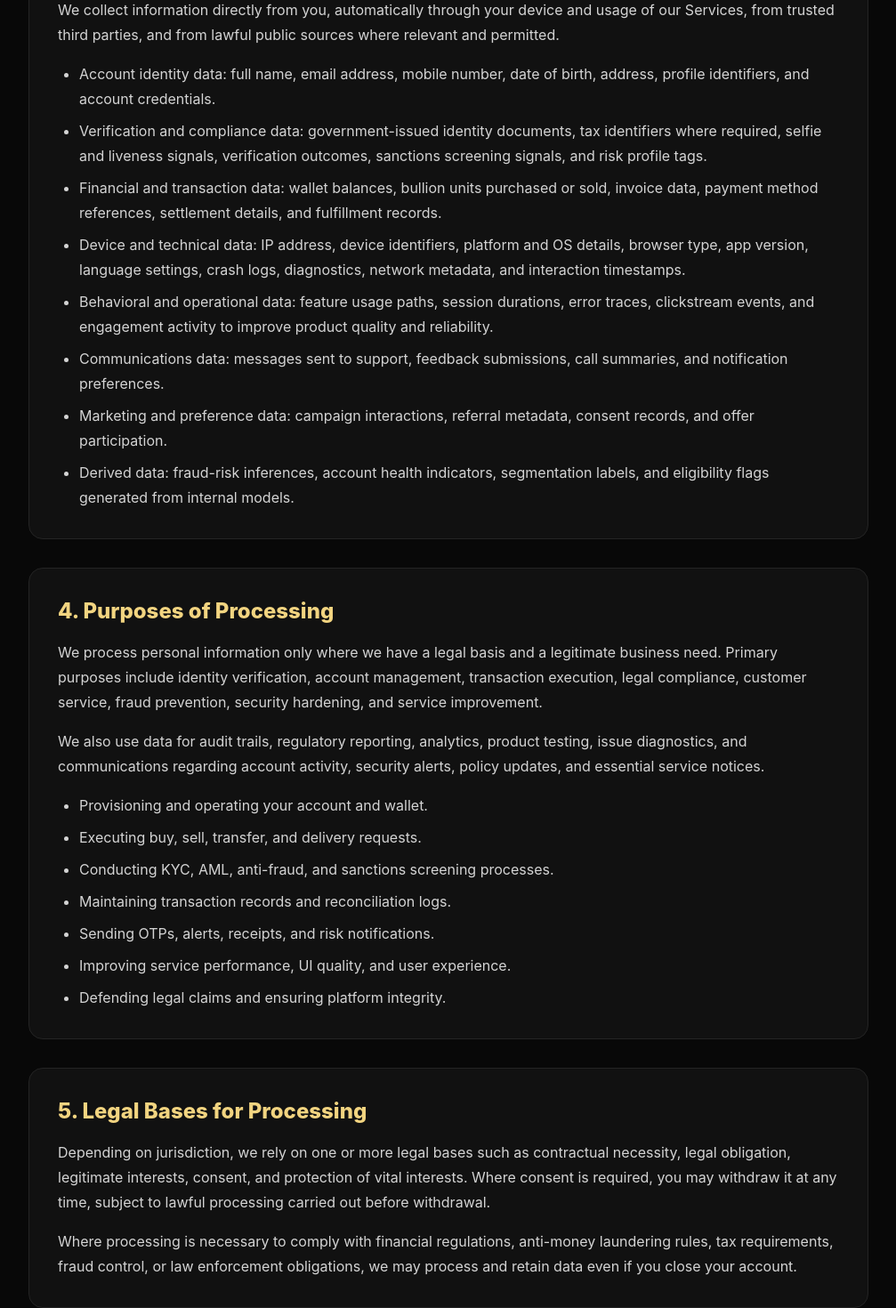
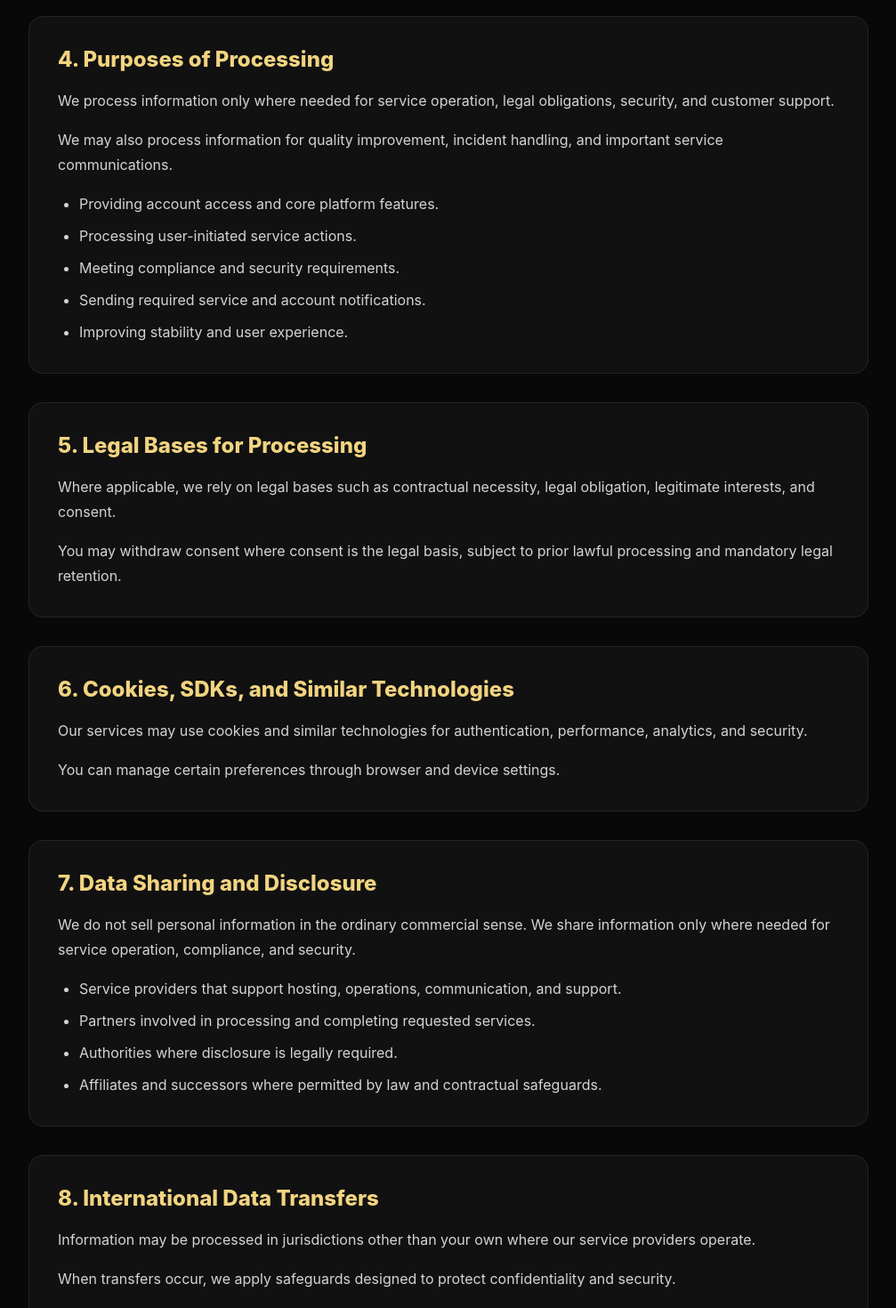
Before and after one commit to jobsforceai/user-frontend, a Next.js app: page /privacy-policy in a window 1280 px wide. Shown: the part 1140-2610 px from the top of the page at 89% size, without its empty margins (136-1143 px from the left). Built offline with nearby package versions, Linux system fonts and the light colour scheme.

Commit message:
updated page.tsx

```diff
--- a/app/privacy-policy/page.tsx
+++ b/app/privacy-policy/page.tsx
@@ -9,162 +9,157 @@ const sections: Array<{ title: string; paragraphs: string[]; bullets?: string[]
   {
     title: "1. Introduction",
     paragraphs: [
-      "This Privacy Policy describes how SG Gold, its affiliates, service providers, and authorized partners collect, use, process, disclose, transfer, retain, and protect personal information when you access, browse, register for, or use our websites, mobile applications, digital bullion products, wallet services, payment features, customer support channels, and related offerings (collectively, the Services).",
-      "We are committed to responsible data practices, transparency, and security. This policy is intentionally comprehensive to support informed consent and to satisfy legal and regulatory expectations in jurisdictions where we operate. By creating an account, completing identity verification, or otherwise using the Services, you acknowledge that you have read and understood this Privacy Policy.",
-      "If you do not agree with this Privacy Policy, please discontinue use of the Services. We may provide supplementary privacy notices for region-specific products, promotions, or legal obligations, and those notices should be read together with this policy.",
+      "This Privacy Policy explains, at a high level, how SG Gold handles information when you use our website, apps, and related services.",
+      "We follow data minimization, security, and transparency principles and use information only for service delivery, legal compliance, and support.",
+      "If you do not agree with this Privacy Policy, please discontinue use of the Services.",
     ],
   },
   {
     title: "2. Scope and Applicability",
     paragraphs: [
-      "This Privacy Policy applies to information processed in connection with all SG Gold digital channels, including but not limited to account onboarding, identity verification, bullion purchase and sale workflows, delivery scheduling, scheme enrollment, referral and rewards programs, payment reconciliation, support interactions, security reviews, and fraud prevention systems.",
-      "This policy applies to current, former, and prospective users, and may also apply to visitors who interact with our support forms, marketing pages, and communications channels.",
+      "This Privacy Policy applies to information processed through SG Gold digital channels, including account, transaction, support, and security workflows.",
+      "It applies to users and visitors who interact with our services and official communication channels.",
     ],
   },
   {
     title: "3. Information We Collect",
     paragraphs: [
-      "We collect information directly from you, automatically through your device and usage of our Services, from trusted third parties, and from lawful public sources where relevant and permitted.",
+      "We collect information directly from you, from your use of our Services, and from trusted partners where required to provide the service.",
     ],
     bullets: [
-      "Account identity data: full name, email address, mobile number, date of birth, address, profile identifiers, and account credentials.",
-      "Verification and compliance data: government-issued identity documents, tax identifiers where required, selfie and liveness signals, verification outcomes, sanctions screening signals, and risk profile tags.",
-      "Financial and transaction data: wallet balances, bullion units purchased or sold, invoice data, payment method references, settlement details, and fulfillment records.",
-      "Device and technical data: IP address, device identifiers, platform and OS details, browser type, app version, language settings, crash logs, diagnostics, network metadata, and interaction timestamps.",
-      "Behavioral and operational data: feature usage paths, session durations, error traces, clickstream events, and engagement activity to improve product quality and reliability.",
-      "Communications data: messages sent to support, feedback submissions, call summaries, and notification preferences.",
-      "Marketing and preference data: campaign interactions, referral metadata, consent records, and offer participation.",
-      "Derived data: fraud-risk inferences, account health indicators, segmentation labels, and eligibility flags generated from internal models.",
+      "Account information you provide during onboarding and profile management.",
+      "Service and transaction information required to deliver SG Gold features.",
+      "Technical information needed for app reliability, security, and fraud prevention.",
+      "Communication and preference information when you contact support or manage notifications.",
     ],
   },
   {
     title: "4. Purposes of Processing",
     paragraphs: [
-      "We process personal information only where we have a legal basis and a legitimate business need. Primary purposes include identity verification, account management, transaction execution, legal compliance, customer service, fraud prevention, security hardening, and service improvement.",
-      "We also use data for audit trails, regulatory reporting, analytics, product testing, issue diagnostics, and communications regarding account activity, security alerts, policy updates, and essential service notices.",
+      "We process information only where needed for service operation, legal obligations, security, and customer support.",
+      "We may also process information for quality improvement, incident handling, and important service communications.",
     ],
     bullets: [
-      "Provisioning and operating your account and wallet.",
-      "Executing buy, sell, transfer, and delivery requests.",
-      "Conducting KYC, AML, anti-fraud, and sanctions screening processes.",
-      "Maintaining transaction records and reconciliation logs.",
-      "Sending OTPs, alerts, receipts, and risk notifications.",
-      "Improving service performance, UI quality, and user experience.",
-      "Defending legal claims and ensuring platform integrity.",
+      "Providing account access and core platform features.",
+      "Processing user-initiated service actions.",
+      "Meeting compliance and security requirements.",
+      "Sending required service and account notifications.",
+      "Improving stability and user experience.",
     ],
   },
   {
     title: "5. Legal Bases for Processing",
     paragraphs: [
-      "Depending on jurisdiction, we rely on one or more legal bases such as contractual necessity, legal obligation, legitimate interests, consent, and protection of vital interests. Where consent is required, you may withdraw it at any time, subject to lawful processing carried out before withdrawal.",
-      "Where processing is necessary to comply with financial regulations, anti-money laundering rules, tax requirements, fraud control, or law enforcement obligations, we may process and retain data even if you close your account.",
+      "Where applicable, we rely on legal bases such as contractual necessity, legal obligation, legitimate interests, and consent.",
+      "You may withdraw consent where consent is the legal basis, subject to prior lawful processing and mandatory legal retention.",
     ],
   },
   {
     title: "6. Cookies, SDKs, and Similar Technologies",
     paragraphs: [
-      "Our web and app properties may use cookies, local storage, pixels, SDK instrumentation, and similar technologies for authentication, session continuity, fraud defense, performance monitoring, diagnostics, and analytics.",
-      "You can manage browser cookie settings and certain in-app permissions. Disabling some technologies may reduce availability of important account and security functions.",
+      "Our services may use cookies and similar technologies for authentication, performance, analytics, and security.",
+      "You can manage certain preferences through browser and device settings.",
     ],
   },
   {
     title: "7. Data Sharing and Disclosure",
     paragraphs: [
-      "We do not sell personal information in the ordinary commercial sense. We disclose data only where necessary to deliver Services, satisfy legal obligations, maintain security, and support core operations.",
+      "We do not sell personal information in the ordinary commercial sense. We share information only where needed for service operation, compliance, and security.",
     ],
     bullets: [
-      "Service providers: cloud infrastructure, payment processors, communications vendors, analytics vendors, and customer support tooling providers under contractual safeguards.",
-      "Compliance and verification partners: identity verification, sanctions screening, fraud detection, and risk intelligence providers.",
-      "Financial and logistics partners: banks, payment gateways, vaulting entities, fulfillment and delivery partners, and settlement processors where needed for a requested transaction.",
-      "Group entities and affiliates for lawful internal governance, support, security operations, and consolidated reporting.",
-      "Regulators, courts, law enforcement, and public authorities where legally required or where disclosure is necessary to protect rights, property, and safety.",
-      "Corporate transactions such as mergers, acquisitions, financing, reorganization, insolvency, or asset transfer subject to confidentiality and lawful notice requirements.",
+      "Service providers that support hosting, operations, communication, and support.",
+      "Partners involved in processing and completing requested services.",
+      "Authorities where disclosure is legally required.",
+      "Affiliates and successors where permitted by law and contractual safeguards.",
     ],
   },
   {
     title: "8. International Data Transfers",
     paragraphs: [
-      "Your information may be processed in countries other than your own. Where cross-border transfers occur, we implement safeguards such as contractual protections, access controls, data minimization, encryption, and transfer impact assessments where applicable.",
-      "By using the Services, you acknowledge that your information may be transferred and processed under systems and controls that are designed to maintain comparable levels of protection.",
+      "Information may be processed in jurisdictions other than your own where our service providers operate.",
+      "When transfers occur, we apply safeguards designed to protect confidentiality and security.",
     ],
   },
   {
     title: "9. Data Retention",
     paragraphs: [
-      "We retain personal information for as long as necessary to provide Services, maintain records, comply with legal obligations, resolve disputes, enforce agreements, and support security and anti-fraud functions.",
-      "Retention periods depend on data category, account status, transaction history, legal requirements, and regulatory standards. When retention is no longer required, we delete, anonymize, or securely archive information in accordance with applicable rules.",
+      "We retain information only for as long as needed for service delivery, legal obligations, dispute handling, and security.",
+      "When retention is no longer required, information is deleted, anonymized, or securely archived as applicable.",
     ],
   },
   {
     title: "10. Security Measures",
     paragraphs: [
-      "We maintain layered administrative, technical, and physical controls designed to protect confidentiality, integrity, and availability of data. Controls may include encryption in transit, encryption at rest, tokenization, least-privilege access, monitoring, logging, anomaly detection, vulnerability management, incident response procedures, and role-based access governance.",
-      "No method of transmission or storage is absolutely secure. You are responsible for maintaining the confidentiality of account credentials, enabling device-level security, and promptly notifying us of suspected unauthorized activity.",
+      "We apply administrative, technical, and organizational measures to protect confidentiality, integrity, and availability of information.",
+      "No system is completely risk-free, and users should also protect account credentials and report suspicious activity promptly.",
     ],
   },
   {
     title: "11. Your Privacy Rights",
     paragraphs: [
-      "Depending on your location, you may have rights including access, correction, deletion, portability, objection, restriction, and withdrawal of consent. You may also have rights related to automated decision-making and complaint submission to supervisory authorities.",
-      "We may need to verify identity before processing requests. Some rights may be limited where data retention or processing is legally required for security, compliance, anti-fraud, or contractual obligations.",
+      "Depending on local law, you may have rights such as access, correction, deletion, and withdrawal of consent.",
+      "We may verify identity before fulfilling requests and may retain limited information where legally required.",
     ],
   },
   {
     title: "12. Children and Age Restrictions",
     paragraphs: [
-      "Our Services are not directed to minors and are intended only for users of legal age to enter financial transactions under applicable law. We do not knowingly collect personal information from children. If we become aware of unauthorized collection, we will take appropriate steps to delete or restrict such information.",
+      "Our Services are intended for users of legal age under applicable law and are not directed to children.",
     ],
   },
   {
     title: "13. Third-Party Services and Links",
     paragraphs: [
-      "Our Services may include links to third-party websites, payment experiences, and tools that are not operated by SG Gold. We are not responsible for the content, security, or privacy practices of third parties. You should review applicable third-party privacy notices before sharing information.",
+      "Our Services may include third-party tools or links. Their privacy practices are governed by their own policies.",
     ],
   },
   {
     title: "14. Marketing Communications",
     paragraphs: [
-      "We may send account-related communications, educational content, and promotional messages where permitted. You can manage marketing preferences through available settings or unsubscribe links. Transactional and security notifications are typically mandatory for account safety and service continuity.",
+      "We may send service and marketing communications where permitted.",
+      "You can opt out of non-essential marketing messages through available controls.",
     ],
   },
   {
     title: "15. Automated Processing and Fraud Defense",
     paragraphs: [
-      "We use rule-based and statistical systems to identify suspicious patterns, reduce abuse, and protect users. This may include velocity checks, behavioral signals, geolocation indicators, device fingerprints, and transactional anomaly scoring.",
-      "Automated systems may contribute to decisions such as temporary risk holds, verification escalation, or additional review requirements. Where required by law, we provide mechanisms to request review.",
+      "We use automated and manual controls to support security, fraud prevention, and platform reliability.",
+      "Where required by law, additional review channels may be provided.",
     ],
   },
   {
     title: "16. Incident Management",
     paragraphs: [
-      "We maintain procedures to detect, investigate, contain, and remediate security incidents. Where legally required, we may provide notice to users, regulators, and other stakeholders. Incident records may be retained for legal and operational purposes.",
+      "We maintain procedures to detect, investigate, and respond to security incidents.",
+      "Where required by law, we may provide notifications to affected users or authorities.",
     ],
   },
   {
     title: "17. Data Accuracy and User Responsibilities",
     paragraphs: [
-      "You agree to provide accurate and current information and to update your account when details change. Inaccurate information may lead to account restrictions, delayed transactions, or compliance escalations.",
-      "You are responsible for safeguarding credentials, monitoring account activity, and reporting unauthorized use immediately.",
+      "You are responsible for providing accurate information and safeguarding your account credentials.",
+      "Please report unauthorized use or account concerns through official support channels.",
     ],
   },
   {
     title: "18. Regional Disclosures",
     paragraphs: [
-      "Users in specific jurisdictions may receive supplemental notices describing region-specific rights and disclosures, including lawful basis details, rights exercise channels, and supervisory authority contacts. In the event of conflict between this policy and mandatory local law, local law controls.",
+      "Users in some regions may receive additional notices to satisfy local legal requirements.",
     ],
   },
   {
     title: "19. Changes to This Privacy Policy",
     paragraphs: [
-      "We may revise this Privacy Policy periodically to reflect legal, technical, and business developments. Material changes may be communicated through in-app notices, website updates, email alerts, or other lawful means. Continued use of the Services after an effective date constitutes acceptance of the revised policy, to the extent permitted by law.",
+      "We may update this Privacy Policy from time to time.",
+      "Material updates may be communicated in-app, on the website, or through other official channels.",
     ],
   },
   {
     title: "20. Contact Us",
     paragraphs: [
-      "If you have questions, concerns, or requests regarding this Privacy Policy, please contact SG Gold support using the official support channels available in the app or website. For legal and compliance inquiries, include sufficient detail to help us validate and process your request efficiently.",
+      "If you have questions or requests regarding this Privacy Policy, contact SG Gold support through official app or website channels.",
       "Effective Date: 20 March 2026",
-      "Last Updated: 20 March 2026",
+      "Last Updated: 27 March 2026",
     ],
   },
 ];
@@ -175,8 +170,8 @@ export default function PrivacyPolicyPage() {
       <div className="mx-auto w-full max-w-5xl px-6 py-16 md:px-10 md:py-20">
         <h1 className="text-4xl font-black tracking-tight text-[#f0c96c] md:text-5xl">Privacy Policy</h1>
         <p className="mt-4 text-sm leading-7 text-[#c8c8c8] md:text-base">
-          SG Gold values your privacy and data security. This page contains a comprehensive explanation of how
-          personal information is handled across our digital bullion ecosystem.
+          SG Gold values your privacy and data security. This page provides a clear, high-level explanation of
+          how information is handled across our services.
         </p>
 
         <div className="mt-10 space-y-8">
```
